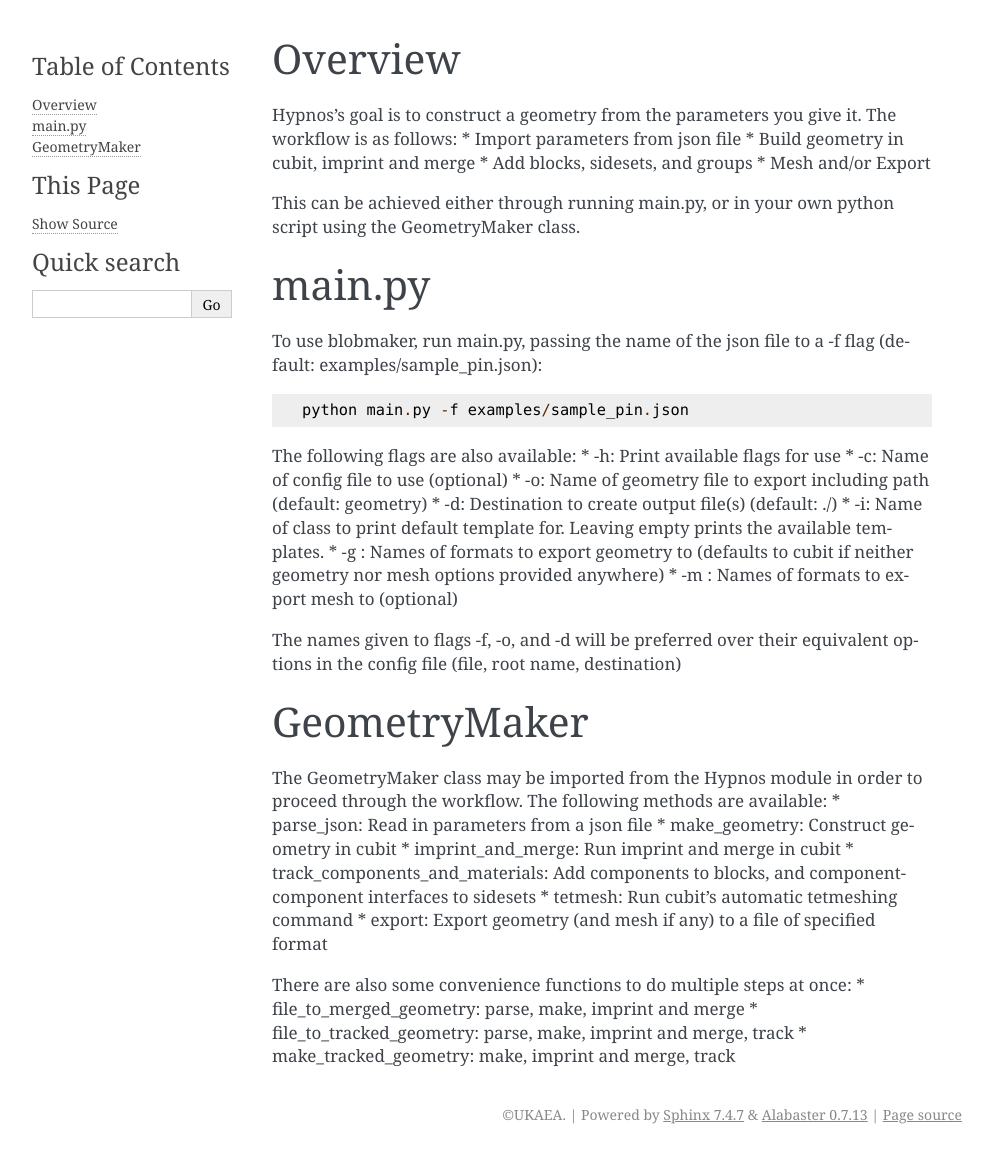
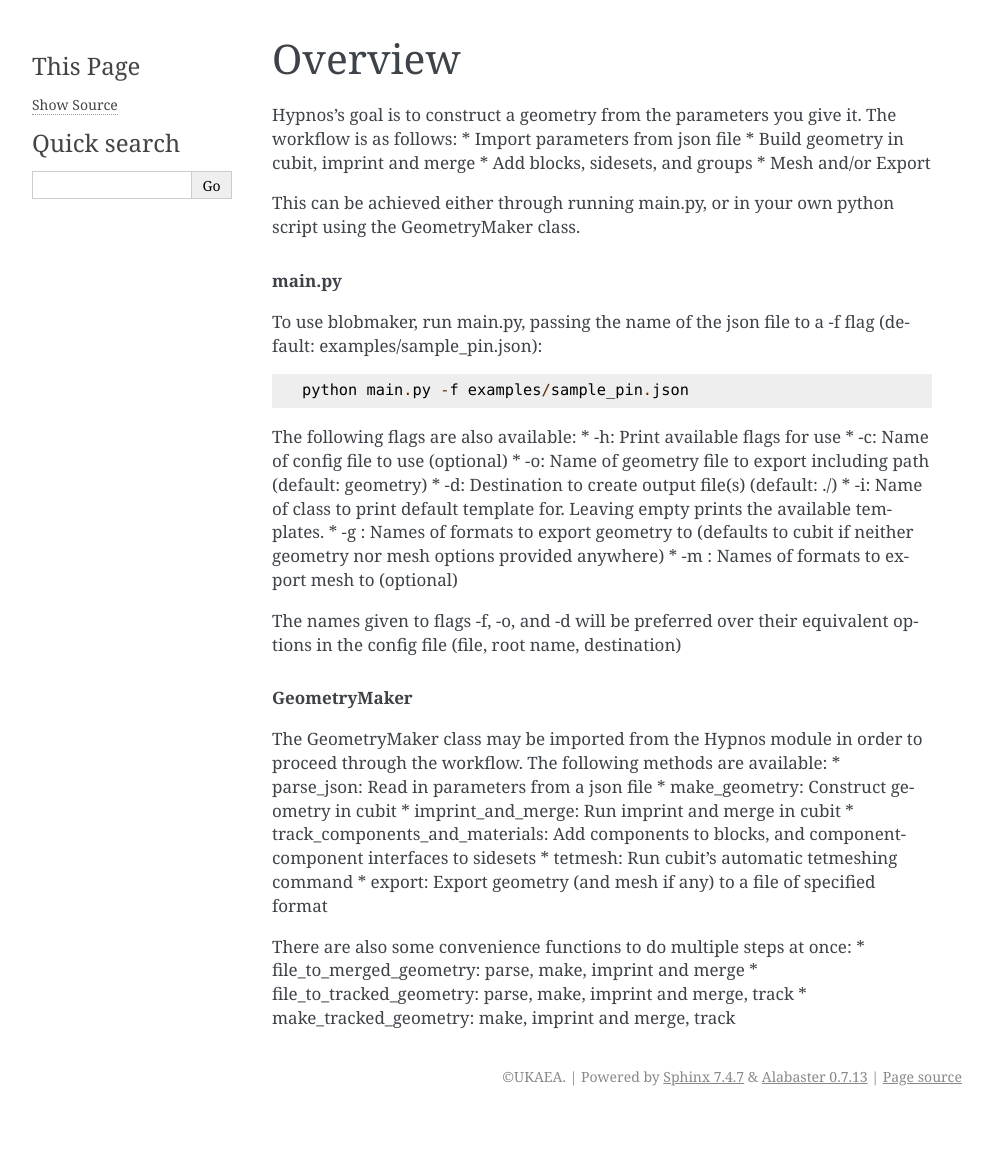
Before and after one commit to aurora-multiphysics/hypnos, a Sphinx documentation site: the page built from docs/source/Overview.rst, in a window 1280 px wide. Shown: the whole page, without its empty margins (148-1141 px from the left). Built offline with Sphinx 7.4.7, drawn with Linux system fonts in a browser that asks for light colours; after the commit the page ends 1116 px from its top, so only the background shows below that; some of the changed lines change nothing that is shown.

```diff
--- a/docs/source/Overview.rst
+++ b/docs/source/Overview.rst
@@ -9,8 +9,7 @@
 
 This can be achieved either through running main.py, or in your own python script using the GeometryMaker class.
 
-main.py
-=======
+.. rubric:: main.py
 
 To use blobmaker, run main.py, passing the name of the json file to a -f flag (default: examples/sample_pin.json)::
 
@@ -27,8 +26,7 @@
 
 The names given to flags -f, -o, and -d will be preferred over their equivalent options in the config file (file, root name, destination)
 
-GeometryMaker
-=============
+.. rubric:: GeometryMaker
 
 The GeometryMaker class may be imported from the Hypnos module in order to proceed through the workflow. The following methods are available:
 * parse_json: Read in parameters from a json file
--- a/docs/source/api.rst
+++ b/docs/source/api.rst
@@ -2,6 +2,7 @@
 ===
 
 .. toctree::
+    Overview
     GeometryMaker
     Assemblies
     Components
```
